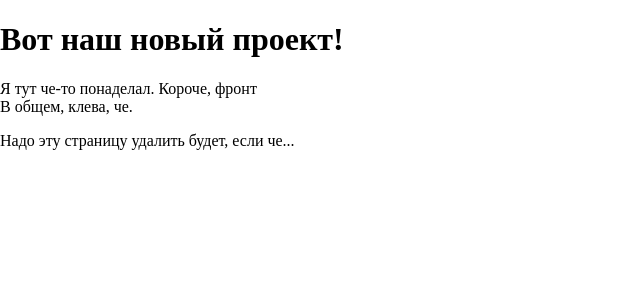
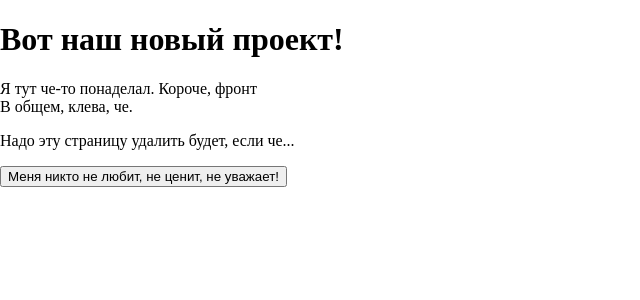
Before and after one commit to PahaN47/company-front, a Next.js app: page / in a window 1280 px wide. Shown: the top 300 px of the page, without its empty margins (0-640 px from the left). Built offline with nearby package versions, Linux system fonts and the light colour scheme.

Commit message:
custom link (#8)

```diff
--- /dev/null
+++ b/src/components/CustomLink/CustomLink.tsx
@@ -0,0 +1,14 @@
+import React from 'react';
+import Link from 'next/link';
+
+import { CustomLinkProps } from './CustomLink.types';
+
+export const CustomLink = ({ href, className, children, ...props }: CustomLinkProps) => {
+    return (
+        <Link {...props} href={href} passHref legacyBehavior>
+            <a {...props} className={className}>
+                {children}
+            </a>
+        </Link>
+    );
+};
--- /dev/null
+++ b/src/components/CustomLink/CustomLink.types.ts
@@ -0,0 +1,4 @@
+import { HTMLAttributes } from 'react';
+import { LinkProps } from 'next/link';
+
+export type CustomLinkProps = Omit<LinkProps, 'passHref' | 'legacyBehavior'> & HTMLAttributes<HTMLAnchorElement>;
--- /dev/null
+++ b/src/components/CustomLink/index.ts
@@ -0,0 +1 @@
+export { CustomLink } from './CustomLink';
--- a/src/pages/index.tsx
+++ b/src/pages/index.tsx
@@ -1,4 +1,6 @@
 import React from 'react';
+
+import { CustomLink } from '~/components/CustomLink';
 
 const BlankPage = () => (
     <div>
@@ -10,6 +12,9 @@ const BlankPage = () => (
             <br />В общем, клева, че.
         </p>
         <p>Надо эту страницу удалить будет, если че...</p>
+        <CustomLink href="https://google.com">
+            <button>Меня никто не любит, не ценит, не уважает!</button>
+        </CustomLink>
     </div>
 );
 
```
